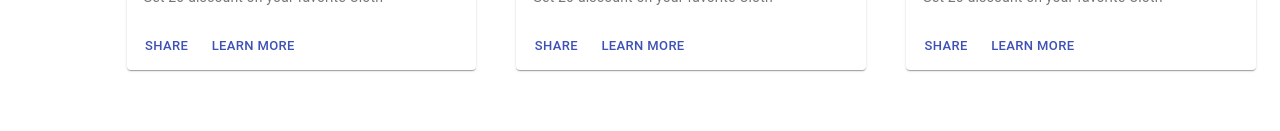
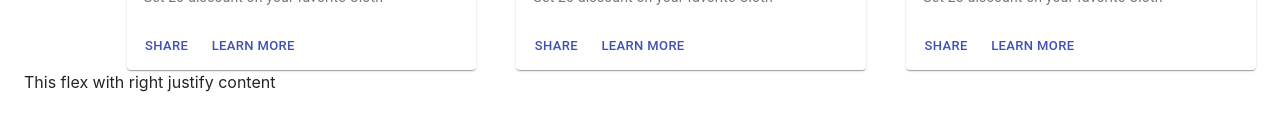
Before and after one commit to engr-hasanuzzaman/charbd, a React app: page /advertisements in a window 1280 px wide. Shown: the part 335-466 px from the top of the page. Built offline with nearby package versions, Linux system fonts and the light colour scheme; what redux-immutable-state-invariant would draw is missing.

Commit message:
Experiment Box with flex

```diff
--- a/src/components/advertisement/AdvertisementPage.js
+++ b/src/components/advertisement/AdvertisementPage.js
@@ -1,7 +1,7 @@
 import React from "react";
 import AdvertisementComponent from "./AdvertisementComponent";
 import Layout from "../layout";
-import { Grid } from "@material-ui/core";
+import { Grid, Box } from "@material-ui/core";
 
 class AdvertisementPage extends React.Component {
   constructor(props) {
@@ -74,6 +74,9 @@ class AdvertisementPage extends React.Component {
             </Grid>
           </Grid>
         </Grid>
+        <Box display='flex' justifyContent>
+              <p>This flex with right justify content</p>
+        </Box>
       </Layout>
     );
   }
```
